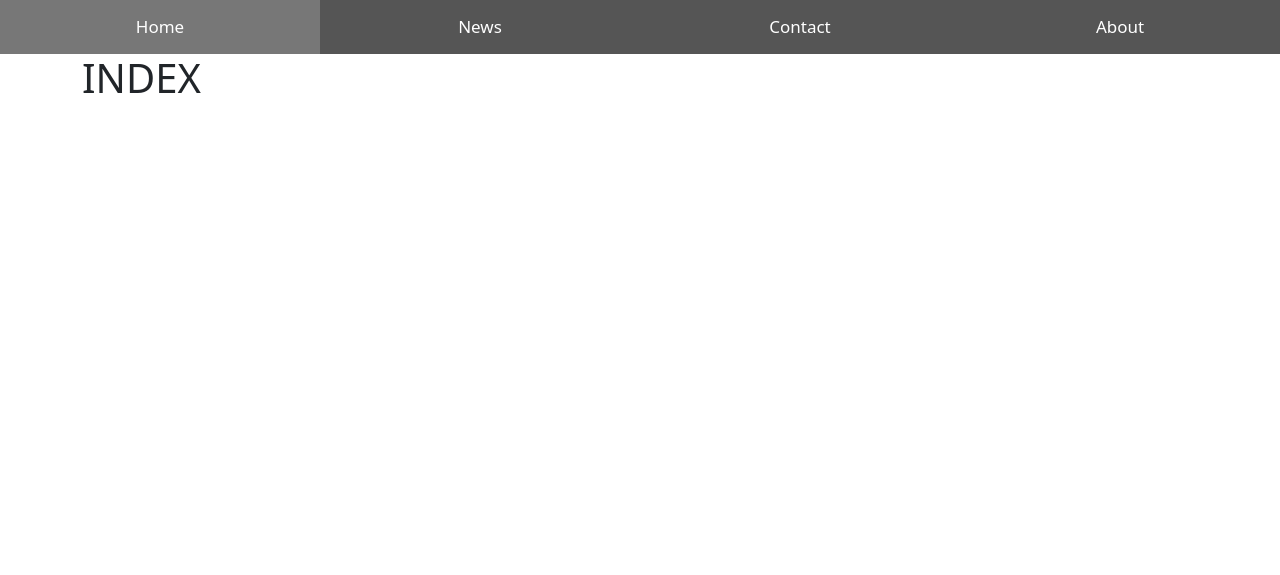
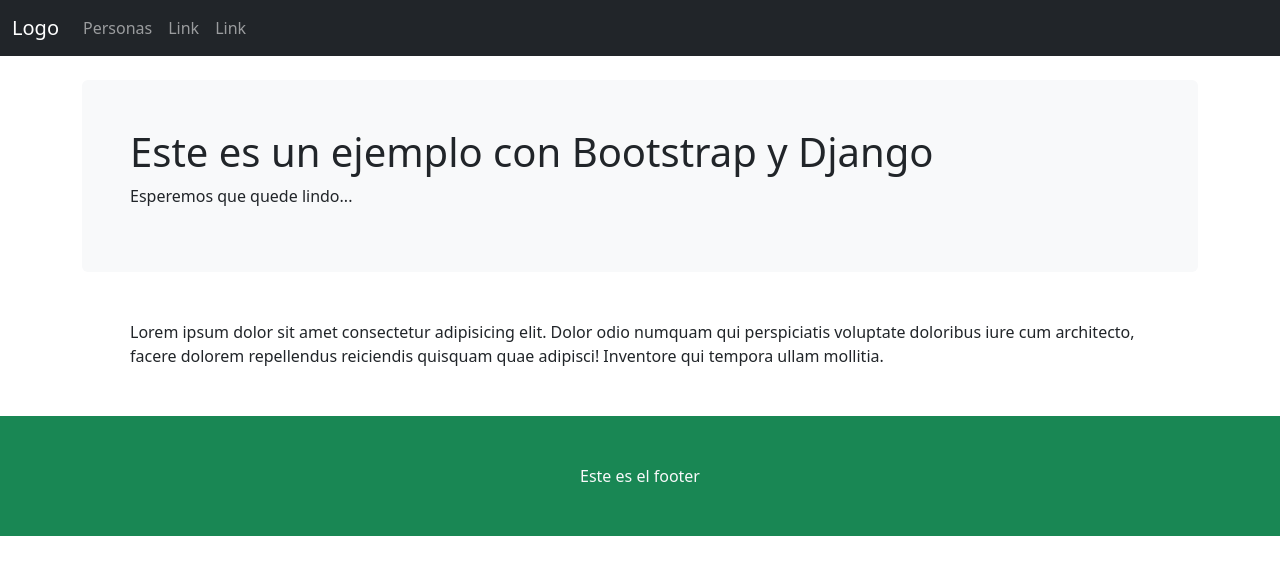
Before and after one commit to profealejandroduoc/sitioU2S5, a Django app: page / in a window 1280 px wide. Shown: the top 575 px of the page. Run offline with Django 4.2, Linux system fonts and the light colour scheme; some libraries are stand-ins or nearby versions.

Commit message:
Listado de personas y base listo

```diff
--- /dev/null
+++ b/aplicacion/templates/aplicacion/base.html
@@ -0,0 +1,63 @@
+{% load static %}
+<!DOCTYPE html>
+<html lang="es">
+
+<head>
+    <meta charset="UTF-8">
+    <meta http-equiv="X-UA-Compatible" content="IE=edge">
+    <meta name="viewport" content="width=device-width, initial-scale=1.0">
+    <title>Ejemplo CRUD</title>
+    <!-- Latest compiled and minified CSS -->
+    <link href="{% static 'aplicacion/css/mistilo.css' %}" rel="stylesheet">
+    <link href="{% static 'aplicacion/css/bootstrap.min.css' %}" rel="stylesheet">
+
+
+    <!-- Latest compiled JavaScript -->
+    <script src="{% static 'aplicacion/js/miscript.js' %}"></script>
+    <script src="{% static 'aplicacion/js/bootstrap.bundle.min.js' %}"></script>
+</head>
+
+<body>
+
+<nav class="navbar navbar-expand-sm bg-dark navbar-dark">
+    <div class="container-fluid">
+      <a class="navbar-brand" href="{% url 'index' %}">Logo</a>
+      <button class="navbar-toggler" type="button" data-bs-toggle="collapse" data-bs-target="#collapsibleNavbar">
+        <span class="navbar-toggler-icon"></span>
+      </button>
+      <div class="collapse navbar-collapse" id="collapsibleNavbar">
+        <ul class="navbar-nav">
+          <li class="nav-item">
+            <a class="nav-link" href="{% url 'personas' %}">Personas</a>
+          </li>
+          <li class="nav-item">
+            <a class="nav-link" href="#">Link</a>
+          </li>
+          <li class="nav-item">
+            <a class="nav-link" href="#">Link</a>
+          </li>
+        </ul>
+      </div>
+    </div>
+  </nav>
+
+ {% block contenido %}
+
+
+
+
+ {% endblock contenido %}
+
+
+
+
+
+
+<footer>
+    <div class="p-5 mt-5 bg-success text-light text-center">
+        Este es el footer
+    </div>
+</footer>
+</body>
+
+</html>
--- a/aplicacion/templates/aplicacion/index.html
+++ b/aplicacion/templates/aplicacion/index.html
@@ -1,57 +1,17 @@
+{% extends 'aplicacion/base.html' %}
 {% load static %}
-<!DOCTYPE html>
-<html lang="es">
-
-<head>
-    <meta charset="UTF-8">
-    <meta http-equiv="X-UA-Compatible" content="IE=edge">
-    <meta name="viewport" content="width=device-width, initial-scale=1.0">
-    <title>Ejemplo CRUD</title>
-    <!-- Latest compiled and minified CSS -->
-    <link href="{% static 'aplicacion/css/mistilo.css' %}" rel="stylesheet">
-    <link href="{% static 'aplicacion/css/bootstrap.min.css' %}" rel="stylesheet">
 
 
-    <!-- Latest compiled JavaScript -->
-    <script src="{% static 'aplicacion/js/miscript.js' %}"></script>
-    <script src="{% static 'aplicacion/js/bootstrap.bundle.min.js' %}"></script>
-</head>
-
-<body>
-    <nav>
-        <button class="tablink" onclick="openPage('Home', this, 'red')">Home</button>
-        <button class="tablink" onclick="openPage('News', this, 'green')" id="defaultOpen">News</button>
-        <button class="tablink" onclick="openPage('Contact', this, 'blue')">Contact</button>
-        <button class="tablink" onclick="openPage('About', this, 'orange')">About</button>
-
-        <div id="Home" class="tabcontent">
-            <h3>Home</h3>
-            <p>Home is where the heart is..</p>
-        </div>
-
-        <div id="News" class="tabcontent">
-            <h3>News</h3>
-            <p>Some news this fine day!</p>
-        </div>
-
-        <div id="Contact" class="tabcontent">
-            <h3>Contact</h3>
-            <p>Get in touch, or swing by for a cup of coffee.</p>
-        </div>
-
-        <div id="About" class="tabcontent">
-            <h3>About</h3>
-            <p>Who we are and what we do.</p>
-        </div>
-    </nav>
-
-
-    <div class="container">
-        <h1>INDEX</h1>
-
+{% block contenido %}
+<div class="container">
+    <div class="mt-4 p-5 bg-light text-dark rounded">
+        <h1>Este es un ejemplo con Bootstrap y Django</h1>
+        <p>Esperemos que quede lindo...</p>
     </div>
-
-
-</body>
-
-</html>
+    <p class="m-5">
+        Lorem ipsum dolor sit amet consectetur adipisicing elit. Dolor odio numquam qui perspiciatis voluptate doloribus
+        iure cum architecto, facere dolorem repellendus reiciendis quisquam quae adipisci! Inventore qui tempora ullam
+        mollitia.
+    </p>
+</div>
+{% endblock contenido %}
--- a/aplicacion/urls.py
+++ b/aplicacion/urls.py
@@ -1,9 +1,10 @@
 #URLS.py aplicacion
 from django.contrib import admin
 from django.urls import path
-from .views import index
+from .views import index,personas
 
 urlpatterns=[
     path('',index,name="index"),
+    path('personas',personas,name="personas"),
 
 ]
--- a/aplicacion/views.py
+++ b/aplicacion/views.py
@@ -1,5 +1,18 @@
 from django.shortcuts import render
 from datetime import date
+from .models import Persona,Mascota
 
 def index(request):
     return render(request,'aplicacion/index.html')
+
+def personas(request):
+    fecha=date.today()
+    autor="El profe"
+    people=Persona.objects.all()
+
+    contexto={
+        "fecha":fecha,
+        "autor":autor,
+        "personas":people
+    }
+    return render(request,'aplicacion/personas.html',contexto)
```
Also changed, not shown: aplicacion/templates/aplicacion/personas.html (added, +40 -0 lines).
